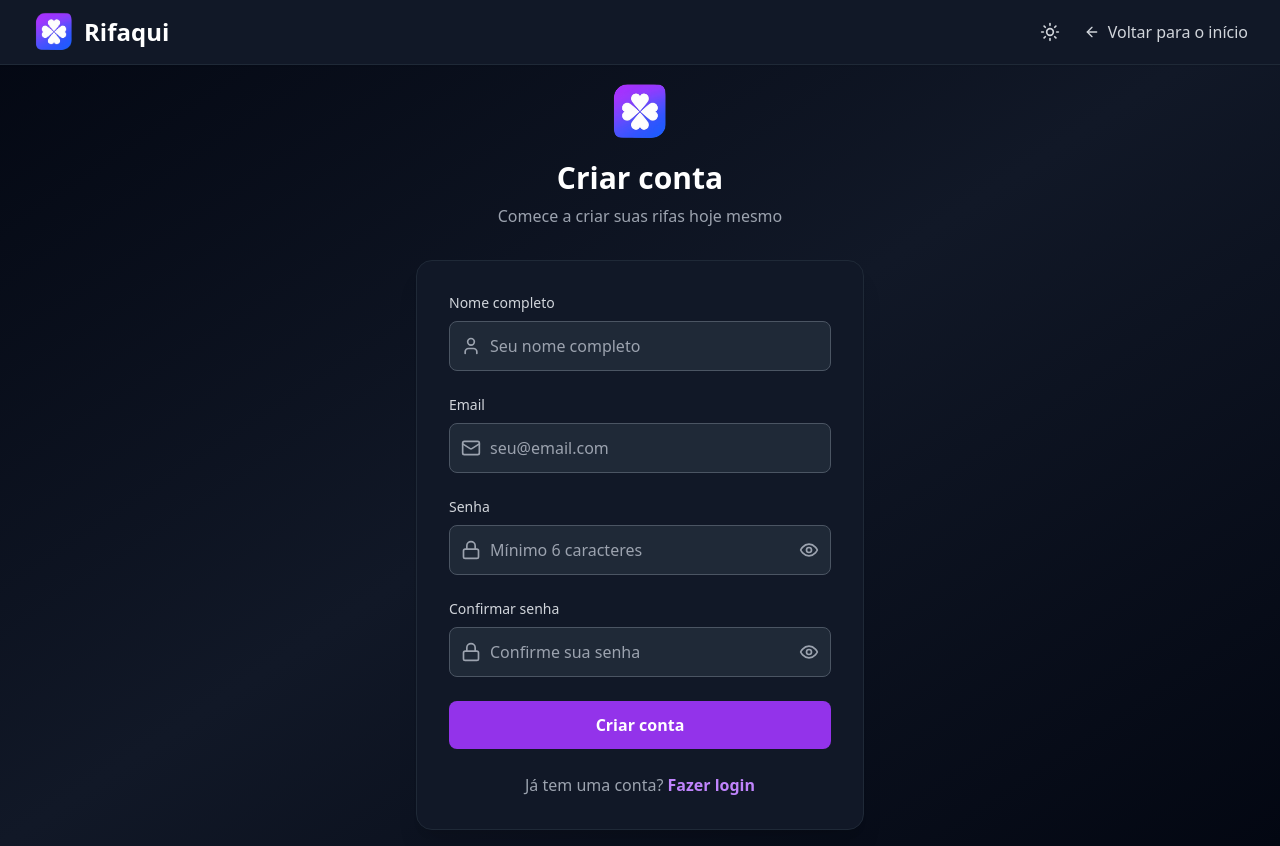
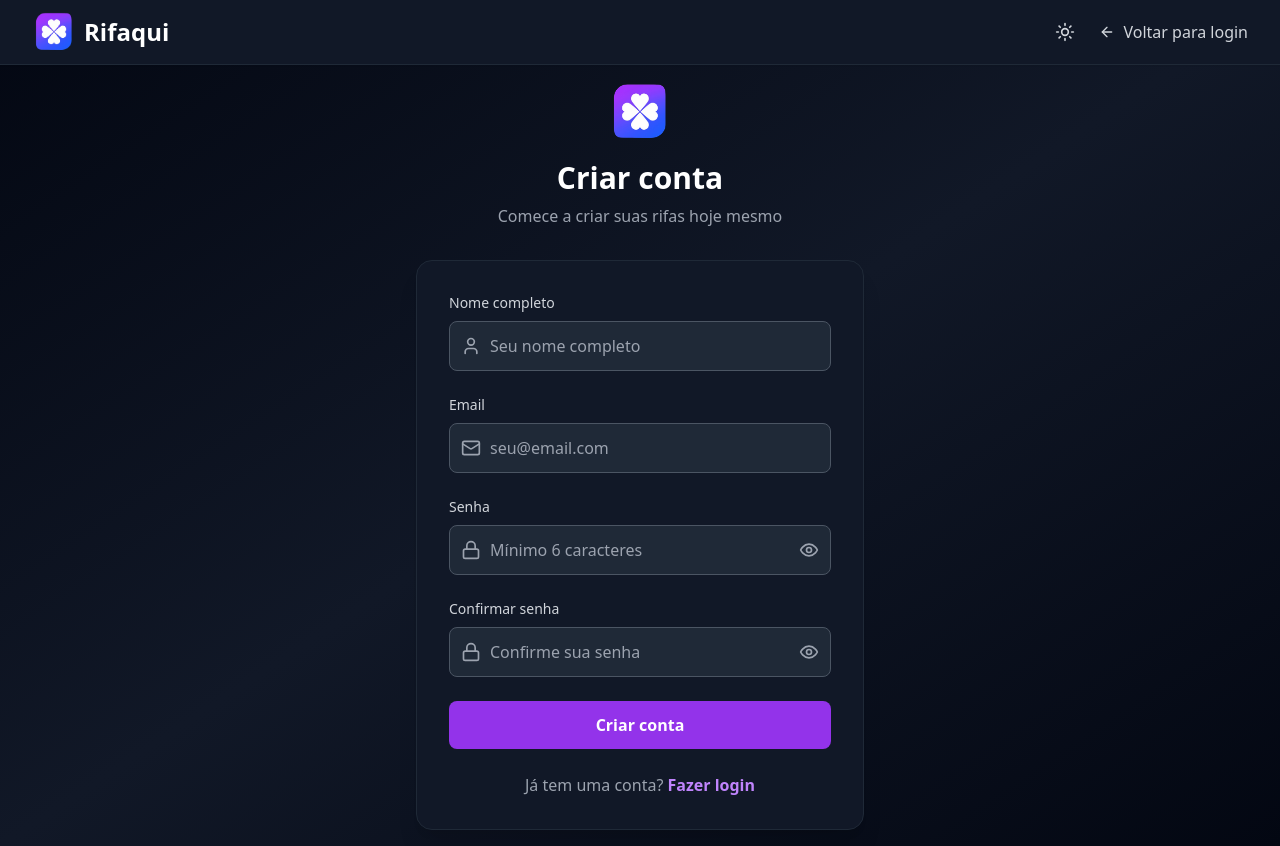
Before and after one commit to gilson954/sistema-rifa, a React (Vite) app: page /register in a window 1280 px wide. Built offline with nearby package versions, Linux system fonts and the light colour scheme; no server answers.

Commit message:
Update register page to go back to login

```diff
--- a/src/components/AuthHeader.tsx
+++ b/src/components/AuthHeader.tsx
@@ -1,15 +1,39 @@
 import React from 'react';
 import { Sun, Moon, ArrowLeft } from 'lucide-react';
-import { useNavigate } from 'react-router-dom';
+import { useNavigate, useLocation } from 'react-router-dom';
 import { useTheme } from '../context/ThemeContext';
 
-const AuthHeader = () => {
+interface AuthHeaderProps {
+  backTo?: 'home' | 'login';
+}
+
+const AuthHeader: React.FC<AuthHeaderProps> = ({ backTo = 'home' }) => {
   const { theme, toggleTheme } = useTheme();
   const navigate = useNavigate();
+  const location = useLocation();
 
-  const handleGoHome = () => {
-    navigate('/');
+  const handleGoBack = () => {
+    if (backTo === 'login') {
+      navigate('/login');
+    } else {
+      navigate('/');
+    }
   };
+
+  const getBackButtonText = () => {
+    if (backTo === 'login') {
+      return {
+        full: 'Voltar para login',
+        short: 'Voltar'
+      };
+    }
+    return {
+      full: 'Voltar para o início',
+      short: 'Voltar'
+    };
+  };
+
+  const backButtonText = getBackButtonText();
 
   return (
     <header className="bg-white dark:bg-gray-900 shadow-sm border-b border-gray-100 dark:border-gray-800 fixed w-full top-0 z-50 transition-colors duration-300">
@@ -38,12 +62,12 @@ const AuthHeader = () => {
             </button>
 
             <button
-              onClick={handleGoHome}
+              onClick={handleGoBack}
               className="flex items-center space-x-2 text-gray-600 dark:text-gray-300 hover:text-purple-600 dark:hover:text-purple-400 transition-colors duration-200 font-medium"
             >
               <ArrowLeft size={16} />
-              <span className="hidden sm:inline">Voltar para o início</span>
-              <span className="sm:hidden">Voltar</span>
+              <span className="hidden sm:inline">{backButtonText.full}</span>
+              <span className="sm:hidden">{backButtonText.short}</span>
             </button>
           </div>
         </div>
--- a/src/pages/RegisterPage.tsx
+++ b/src/pages/RegisterPage.tsx
@@ -51,7 +51,7 @@ const RegisterPage = () => {
   if (success) {
     return (
       <>
-        <AuthHeader />
+        <AuthHeader backTo="login" />
         <div className="min-h-screen bg-gradient-to-br from-purple-50 via-blue-50 to-indigo-50 dark:from-gray-950 dark:via-gray-900 dark:to-gray-950 flex items-center justify-center p-4 pt-20 transition-colors duration-300">
           <div className="max-w-md w-full text-center">
             <div className="bg-white dark:bg-gray-900 rounded-2xl shadow-xl p-8 border border-gray-200 dark:border-gray-800">
@@ -74,7 +74,7 @@ const RegisterPage = () => {
 
   return (
     <>
-      <AuthHeader />
+      <AuthHeader backTo="login" />
       <div className="min-h-screen bg-gradient-to-br from-purple-50 via-blue-50 to-indigo-50 dark:from-gray-950 dark:via-gray-900 dark:to-gray-950 flex items-center justify-center p-4 pt-20 transition-colors duration-300">
         <div className="max-w-md w-full">
           {/* Logo */}
```
